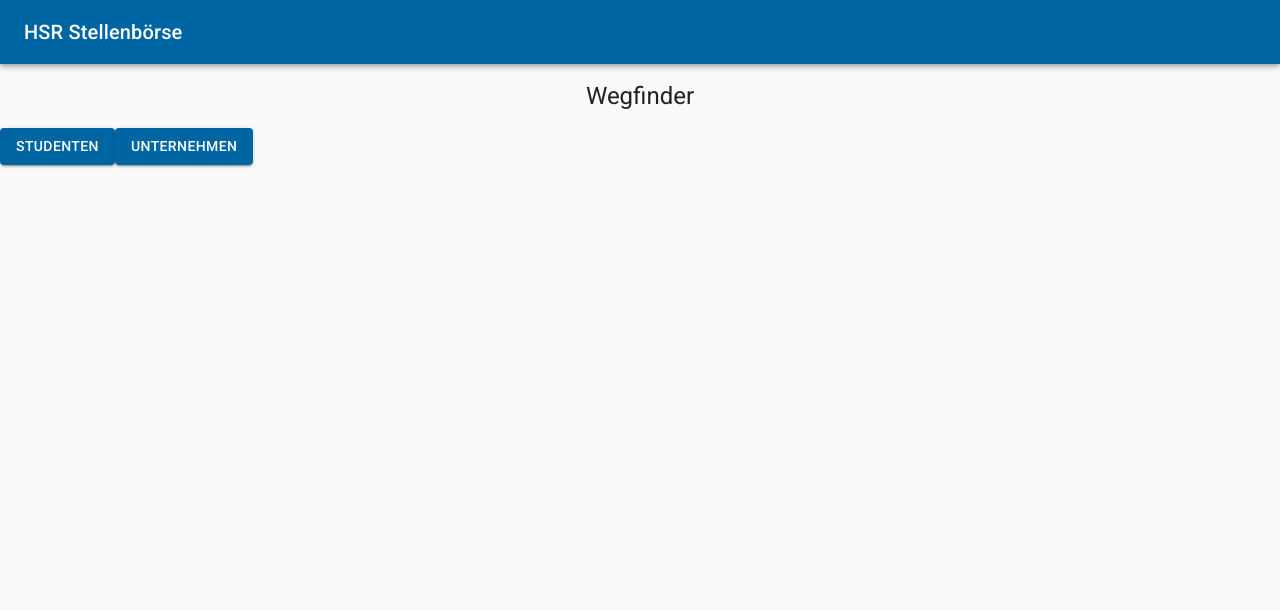
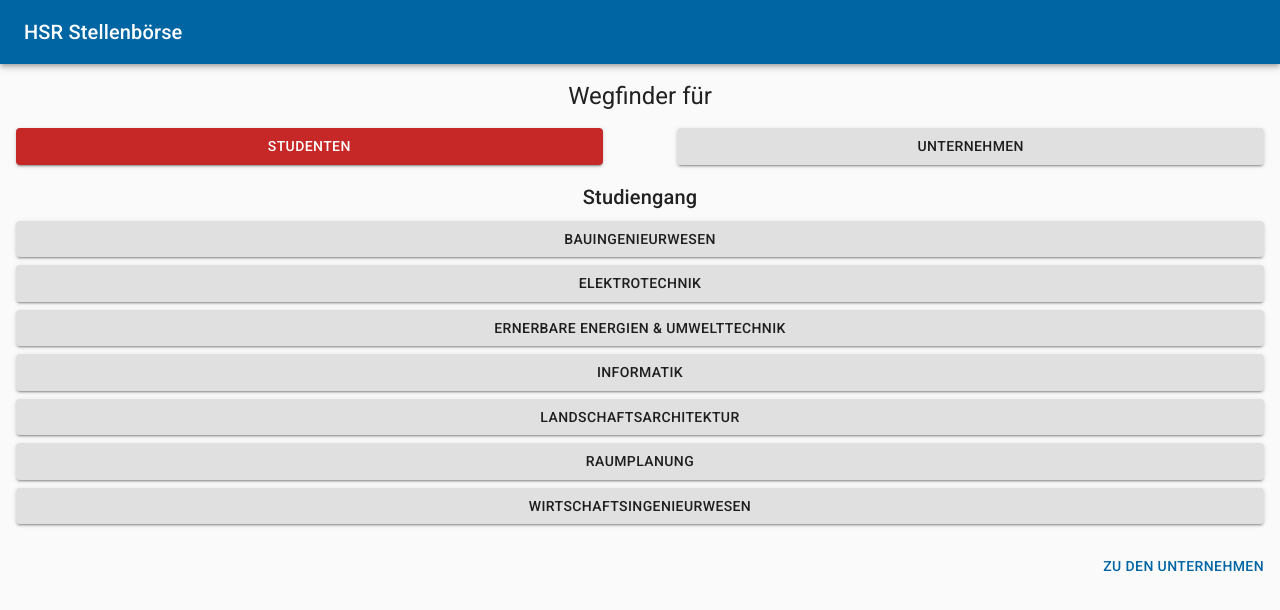
Before and after one commit to Maroben/career-fair, a React (Create React App) app in the folder client/: page / in a window 1280 px wide. Both pictures are taken after a click on the button "STUDENTEN". Shown: the top 610 px of the page. Built offline with nearby package versions, Linux system fonts and the light colour scheme.

Commit message:
landing view

```diff
--- a/client/src/App.jsx
+++ b/client/src/App.jsx
@@ -35,7 +35,7 @@ class App extends Component {
 						<Route path="/auth" component={AuthForm} />
 						<Route path="/logout" component={Logout} />
 						<Route path="/404" component={NotFound} />
-						<Route path="/" component={Landing} />
+						<Route path="/" exact component={Landing} />
 
 						<Redirect to="/404" />
 					</Switch>
--- a/client/src/components/404.jsx
+++ b/client/src/components/404.jsx
@@ -22,7 +22,7 @@ const styles = (theme) => ({
 
 const NotFound = ({ classes, history }) => {
 	const handleBack = () => {
-		history.replace("/companies")
+		history.replace("/")
 	}
 
 	return (
--- a/client/src/components/companies.jsx
+++ b/client/src/components/companies.jsx
@@ -30,17 +30,17 @@ class Companies extends Component {
 				filters: {
 					all: {
 						subjects: [],
-						employment: [],
+						employments: [],
 						tags: []
 					},
 					displayed: {
 						subjects: [],
-						employment: [],
+						employments: [],
 						tags: []
 					},
 					active: {
 						subjects: [],
-						employment: [],
+						employments: [],
 						tags: []
 					},
 					labels: [
--- a/client/src/components/landing.jsx
+++ b/client/src/components/landing.jsx
@@ -1,4 +1,4 @@
-import React from "react"
+import React, { Component } from "react"
 import PropTypes from "prop-types"
 import { withStyles } from "@material-ui/core/styles"
 
@@ -7,26 +7,251 @@ import { Typography } from "@material-ui/core"
 import Button from "@material-ui/core/Button"
 
 const styles = (theme) => ({
-	description: {
+	container: {
 		margin: theme.spacing(2)
+	},
+	title: {
+		marginBottom: theme.spacing(2)
+	},
+	subtitle: {
+		marginBottom: theme.spacing()
+	},
+	personaBox: {
+		display: "flex",
+		justifyContent: "space-between",
+		marginBottom: theme.spacing(2)
+	},
+	persona: {
+		width: "47%"
+	},
+	button: {
+		width: "100%",
+		marginBottom: theme.spacing()
+	},
+	submit: {
+		display: "flex",
+		justifyContent: "flex-end",
+		margin: theme.spacing()
 	}
 })
 
-const Landing = ({ classes }) => {
-	return (
-		<>
-			<SimpleHeader title="HSR Stellenbörse" />
-			<Typography variant="h5" align="center" className={classes.description}>
-				Wegfinder
-			</Typography>
-			<Button color="primary" variant="contained">
-				Studenten
+class Landing extends Component {
+	state = {
+		activeStep: -1,
+		persona: "na",
+		subject: "na",
+		employment: "na",
+		submitVariant: "text"
+	}
+
+	handleReset = () => {
+		this.setState({
+			activeStep: -1,
+			persona: "na",
+			subject: "na",
+			employment: "na",
+			submitVariant: "text"
+		})
+	}
+
+	handlePersona = (persona) => {
+		const { subject, employment } = this.state
+		if (this.state.persona === persona) {
+			this.handleReset()
+		} else {
+			this.setState({ persona, activeStep: 0 })
+			this.handleSubmit({ persona, subject, employment })
+		}
+	}
+
+	getButtonColor = (persona) => {
+		return this.state.persona === persona ? "secondary" : "default"
+	}
+
+	handleSubject = (subject) => {
+		const { persona, employment } = this.state
+		if (this.state.subject === subject) {
+			subject = "na"
+			this.setState({
+				subject,
+				activeStep: 0
+			})
+		} else {
+			this.setState({
+				subject,
+				activeStep: 1
+			})
+		}
+		this.handleSubmit({ persona, subject, employment })
+	}
+
+	handleEmployment = (employment) => {
+		const { persona, subject } = this.state
+		if (this.state.employment === employment) {
+			employment = "na"
+			this.setState({
+				employment,
+				activeStep: 1
+			})
+		} else {
+			this.setState({
+				employment: employment,
+				activeStep: 2
+			})
+		}
+		this.handleSubmit({ persona, subject, employment })
+	}
+
+	handleSubmit = ({ persona, subject, employment }) => {
+		if (persona === "na" || subject === "na" || employment === "na") {
+			this.setState({ submitVariant: "text" })
+		} else {
+			this.setState({ submitVariant: "contained" })
+		}
+	}
+
+	renderPersonaButton = (persona, label) => {
+		return (
+			<Button
+				onClick={() => this.handlePersona(persona)}
+				color={this.getButtonColor(persona)}
+				variant="contained"
+				className={this.props.classes.persona}
+			>
+				{label}
 			</Button>
-			<Button color="primary" variant="contained">
-				Unternehmen
+		)
+	}
+
+	renderButton = (color, onClick, label) => {
+		return (
+			<Button
+				key={label}
+				onClick={onClick}
+				color={color}
+				variant="contained"
+				className={this.props.classes.button}
+			>
+				{label}
 			</Button>
-		</>
-	)
+		)
+	}
+
+	renderSubmitButton = (submitVariant, label) => {
+		return (
+			<div className={this.props.classes.submit}>
+				<Button color="primary" variant={submitVariant}>
+					{label}
+				</Button>
+			</div>
+		)
+	}
+
+	render() {
+		const { classes } = this.props
+		const { submitVariant, activeStep, persona, subject, employment } = this.state
+
+		const subjects = [
+			"Bauingenieurwesen",
+			"Elektrotechnik",
+			"Ernerbare Energien & Umwelttechnik",
+			"Informatik",
+			"Landschaftsarchitektur",
+			"Raumplanung",
+			"Wirtschaftsingenieurwesen"
+		]
+
+		const employments = ["Vollzeit", "Praktikum", "Training", "Teilzeit"]
+
+		return (
+			<>
+				<SimpleHeader title="HSR Stellenbörse" />
+
+				<div className={classes.container}>
+					<Typography variant="h5" align="center" className={classes.title}>
+						Wegfinder für
+					</Typography>
+
+					<div className={classes.personaBox}>
+						{this.renderPersonaButton("student", "Studenten")}
+						{this.renderPersonaButton("company", "Unternehmen")}
+					</div>
+
+					{activeStep >= 0 && (
+						<>
+							{persona === "student" ? (
+								<>
+									<Typography
+										variant="h6"
+										align="center"
+										className={classes.subtitle}
+									>
+										Studiengang
+									</Typography>
+									{subject !== "na"
+										? this.renderButton(
+												"secondary",
+												() => this.handleSubject(subject),
+												subject
+										  )
+										: subjects.map((sub) =>
+												this.renderButton(
+													"default",
+													() => this.handleSubject(sub),
+													sub
+												)
+										  )}
+								</>
+							) : (
+								<>
+									<Typography variant="h6" className={classes.description}>
+										Login
+									</Typography>
+								</>
+							)}
+						</>
+					)}
+
+					{activeStep >= 1 && (
+						<>
+							{persona === "student" ? (
+								<>
+									<Typography
+										variant="h6"
+										align="center"
+										className={classes.description}
+									>
+										Anstellungsart
+									</Typography>
+									{employment !== "na"
+										? this.renderButton(
+												"secondary",
+												() => this.handleEmployment(employment),
+												employment
+										  )
+										: employments.map((emp) =>
+												this.renderButton(
+													"default",
+													() => this.handleEmployment(emp),
+													emp
+												)
+										  )}
+								</>
+							) : (
+								<>
+									<Typography variant="h6" className={classes.description}>
+										Registrieren
+									</Typography>
+								</>
+							)}
+						</>
+					)}
+				</div>
+				{persona != "company" &&
+					this.renderSubmitButton(submitVariant, "Zu den Unternehmen")}
+			</>
+		)
+	}
 }
 
 Landing.propTypes = {
```
